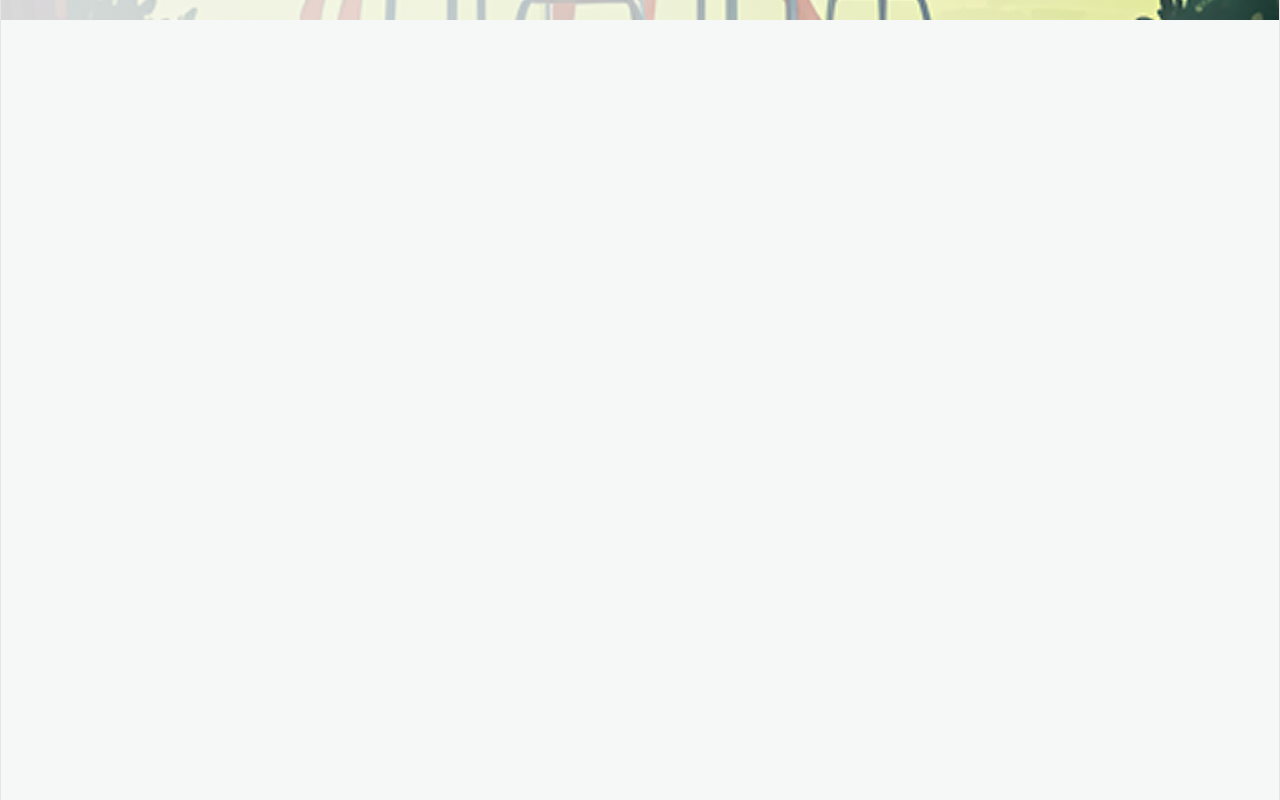
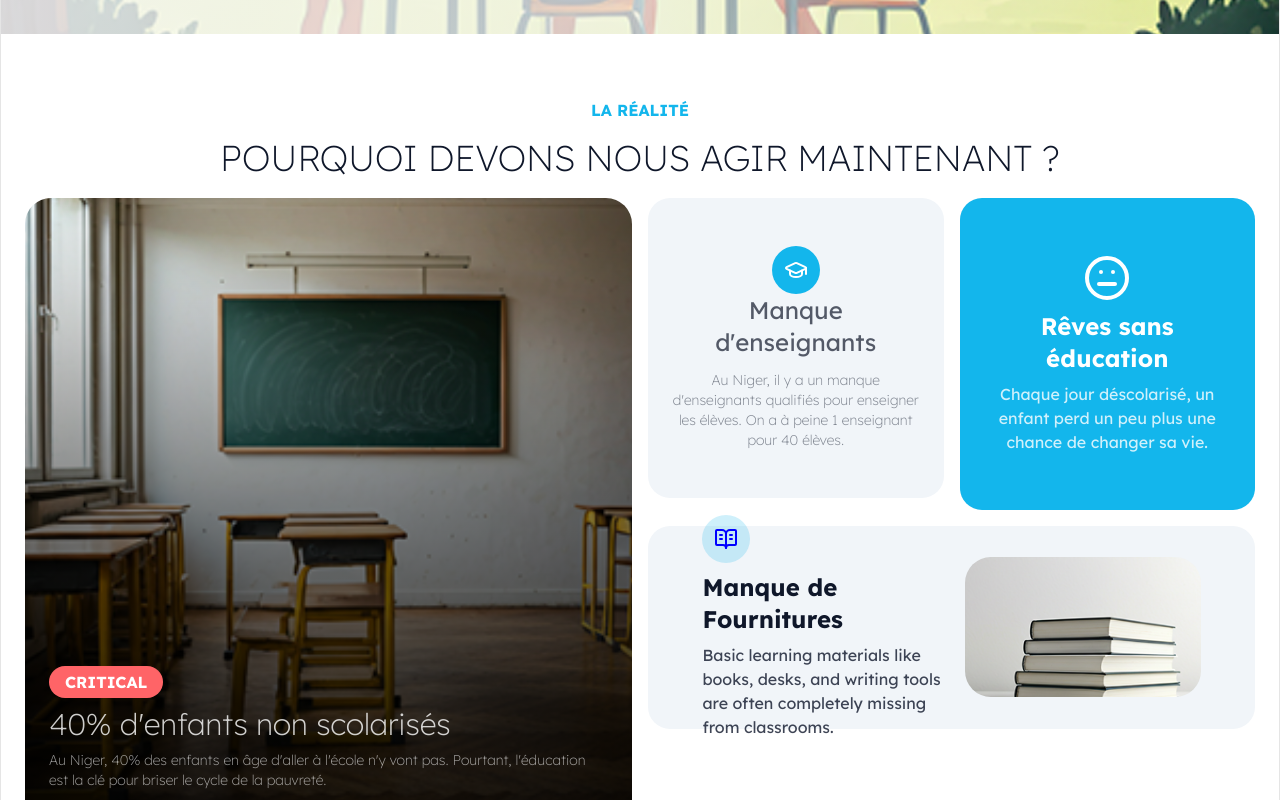
Before and after one commit to karaag2/ngo_test_repo, a Next.js app in the folder frontend/: page / in a window 1280 px wide. Shown: the part 780-1580 px from the top of the page. Built offline with nearby package versions, Linux system fonts and the light colour scheme.

Commit message:
feat: Add Cause section

```diff
--- a/frontend/app/globals.css
+++ b/frontend/app/globals.css
@@ -6,6 +6,7 @@
 
 :root {
   --background: #f6f8f8;
+  --card-background: #f1f5f9;
   --foreground: #13b6ec;
   --header-text: #475569;
   --main-text: #0f172a;
@@ -44,6 +45,7 @@
 @theme inline {
   --color-primary: var(--color-primary);
   --color-header: var(--header-text);
+  --color-cardBackground: var(--card-background);
   --color-main: var(--main-text);
   --color-background: var(--background);
   --color-foreground: var(--foreground);
@@ -92,12 +94,6 @@
   }
 }
 
-body {
-  background: var(--background);
-  color: var(--foreground);
-  font-family: Arial, Helvetica, sans-serif;
-}
-
 .dark {
   --background: oklch(0.145 0 0);
   --foreground: oklch(0.985 0 0);
--- a/frontend/app/layout.tsx
+++ b/frontend/app/layout.tsx
@@ -17,9 +17,9 @@
   children: React.ReactNode;
 }>) {
   return (
-    <html lang="en">
+    <html lang="fr-NE">
       <body
-        className={`${lexend.className} antialiased`}
+        className={`${lexend.className} antialiased min-h-screen bg-white`}
       >
         <PageLayout>
           <Header/>
--- a/frontend/app/page.tsx
+++ b/frontend/app/page.tsx
@@ -1,12 +1,13 @@
 import React from 'react'
 import Hero from '@/src/components/sections/hero'
+import Cause from '@/src/components/sections/cause'
 
 const page = () => {
   return (
-    <div>
+    <div className='min-h-full inset-0'>
       <Hero />
-      <div className="h-screen"></div>
-      <div className="h-screen"></div>
+      <Cause/>
+      <div className="h-screen bg-red-500"></div>
       <div className="h-screen"></div>
       <div className="h-screen"></div>
       <div className="h-screen"></div>
--- /dev/null
+++ b/frontend/src/components/sections/cause.tsx
@@ -0,0 +1,99 @@
+import React from "react";
+import Image from "next/image";
+import classRoom from "@/public/Empty classroom with worn furniture.png";
+import books from "@/public/Books stacked on a table.png";
+import { BookOpenTextIcon, GraduationCapIcon, Meh } from "lucide-react";
+
+const Cause = () => {
+  return (
+    <section className="my-16 px-6 flex flex-col gap-y-5 ">
+      <div className=" mx-auto uppercase flex flex-col gap-y-4 ">
+        <h2 className="text-center font-bold">La réalité</h2>
+        <p className="text-main font-extralight text-4xl text-center ">
+          pourquoi devons nous agir maintenant ?
+        </p>
+      </div>
+      <div className="md:max-h-[80vh] overflow-clip mx-auto flex flex-col md:grid grid-cols-2 lg:grid-cols-4 gap-4 grid-rows-3 lg:grid-rows-6 w-full">
+        <div className="h-75 md:h-full w-full col-span-2 relative rounded-2xl px-6 md:col-span-2 lg:row-span-6 row-span-1">
+          <div className="absolute top-0 left-0 w-full h-full rounded-4xl -z-10">
+            <Image
+              src={classRoom}
+              alt="Hero"
+              width={1920}
+              height={1080}
+              className="w-full h-full object-cover rounded-4xl"
+            />
+          </div>
+          <div className="absolute top-0 left-0 w-full h-full bg-linear-to-t from-black/90 via-black/50 to-black/0 rounded-4xl -z-10"></div>
+          <div className="flex flex-col justify-end h-full py-12">
+            <span className=" top-4 left-4 uppercase bg-red-400 rounded-full px-4 py-1 text-white font-bold w-fit">
+              critical
+            </span>
+            <h3 className="text-white/80 text-3xl font-extralight py-2">
+              40% d'enfants non scolarisés
+            </h3>
+            <p className="text-white/60 text-sm  font-extralight">
+              Au Niger, 40% des enfants en âge d'aller à l'école n'y vont pas.
+              Pourtant, l'éducation est la clé pour briser le cycle de la
+              pauvreté.
+            </p>
+          </div>
+        </div>
+        <div className=" h-full sm:h-fit w-full flex flex-col gap-y-3 px-6 py-12 rounded-3xl bg-cardBackground row-span-1 lg:row-span-2">
+          <div className="flex items-center gap-x-2 flex-col w-full">
+            <div className="flex items-center justify-center rounded-full bg-foreground h-12 w-12 ">
+              <GraduationCapIcon color="white" size={24} />
+            </div>
+            <h3 className="text-2xl text-main/70 text-center">
+              Manque d'enseignants
+            </h3>
+          </div>
+          <div className="text-center">
+            <p className="text-main/50 text-sm font-extralight">
+              Au Niger, il y a un manque d'enseignants qualifiés pour enseigner
+              les élèves. On a à peine 1 enseignant pour 40 élèves.
+            </p>
+          </div>
+        </div>
+        <div className="bg-foreground rounded-3xl py-9 h-full w-full flex items-center justify-center flex-col px-6  row-span-1 lg:row-span-3">
+          <Meh color="white" size={48} />
+          <h3 className="text-white text-2xl text-center font-bold py-2">
+            Rêves sans éducation
+          </h3>
+          <p className="text-white/80 text-center">
+            Chaque jour déscolarisé, un enfant perd un peu plus une chance de
+            changer sa vie.
+          </p>
+        </div>
+        <div className="bg-cardBackground p-6 rounded-3xl h-full w-full flex gap-y-6 gap-x-2 items-center justify-center max-sm:flex-col px-6 col-span-2  row-span-1 lg:row-span-2">
+          <div className="flex flex-col items-center md:items-start md:max-w-5/11">
+            <div className="flex items-center justify-center rounded-full bg-foreground/20 h-12 w-12 ">
+              <BookOpenTextIcon color="blue" size={24} />
+            </div>
+            <div>
+              <h3 className="text-main text-2xl max-sm:text-center font-bold py-2">
+                Manque de Fournitures
+              </h3>
+
+              <p className="text-main/80 max-sm:text-center ">
+                Basic learning materials like books, desks, and writing tools
+                are often completely missing from classrooms.
+              </p>
+            </div>
+          </div>
+          <div className="md:h-35 md:w-59 h-full w-full">
+            <Image
+              src={books}
+              alt="books stacked on a table"
+              width={236}
+              height={140}
+              className="w-full h-full object-cover rounded-4xl"
+            />
+          </div>
+        </div>
+      </div>
+    </section>
+  );
+};
+
+export default Cause;
--- a/frontend/src/components/sections/header.tsx
+++ b/frontend/src/components/sections/header.tsx
@@ -5,7 +5,7 @@
 
 const Header = () => {
   return (
-    <header className="bg-white/70 sticky top-0 flex items-center justify-between border px-6 py-3 backdrop-blur-xs">
+    <header className="bg-white/70 sticky top-0 flex items-center justify-between border px-6 py-3 backdrop-blur-xs z-10">
       <div className="flex gap-x-4">
         <Image
           src="/logo.svg"
--- a/frontend/src/components/sections/hero.tsx
+++ b/frontend/src/components/sections/hero.tsx
@@ -4,8 +4,8 @@
 
 const hero = () => {
   return (
-    <section id="hero">
-      <div className="h-screen">
+    <section id="hero" className="relative -mt-16 h-screen py-px">
+      <div className="">
         <div className="absolute inset-0 -z-20 max-w-7xl mx-auto">
           <Image
             src={heroImg}
```
Also changed, not shown: frontend/public/Books stacked on a table.png (added), frontend/public/Empty classroom with worn furniture.png (added).
